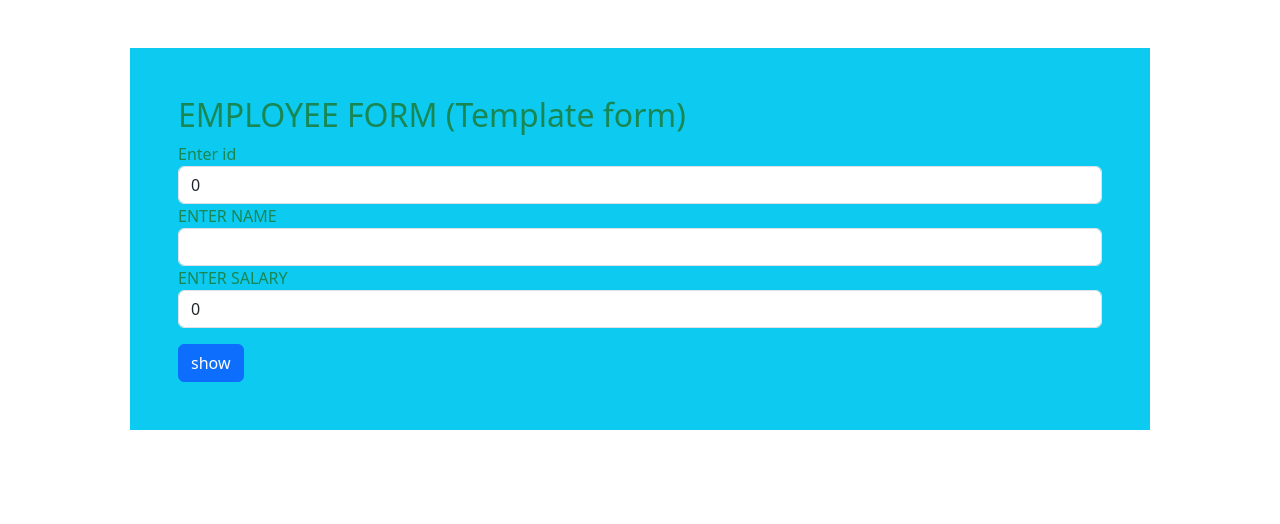
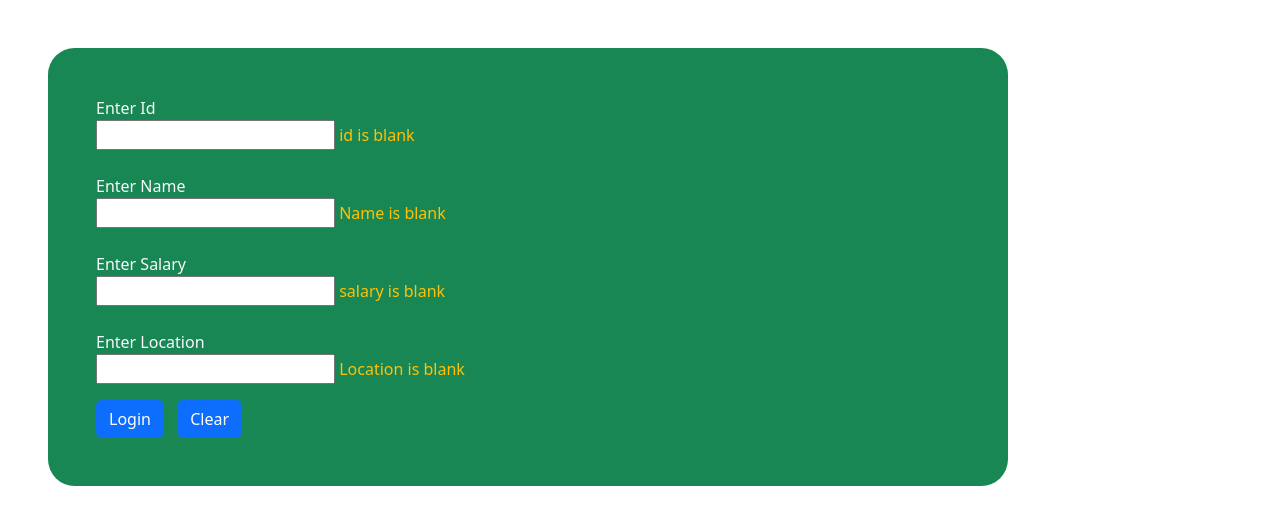
Before and after one commit to harins2009/angularapp1, an Angular app: page / in a window 1280 px wide. Shown: the top 524 px of the page. Built offline with nearby package versions, Linux system fonts and the light colour scheme.

Commit message:
Reactive web forms

```diff
--- a/src/app/app.component.html
+++ b/src/app/app.component.html
@@ -3,5 +3,6 @@
   <!-- <app-product></app-product> -->
  <!-- <app-calculator></app-calculator> -->
   <!-- <app-pipe-example></app-pipe-example> -->
-  <app-customer></app-customer>
+  <!-- <app-customer></app-customer> -->
+  <app-consumer></app-consumer>
 <router-outlet></router-outlet>
--- a/src/app/app.component.ts
+++ b/src/app/app.component.ts
@@ -7,10 +7,11 @@ import { CalculatorComponent } from './calculator/calculator.component';
 import { PipeExampleComponent } from "./pipe-example/pipe-example.component";
 import { PowerPipe } from './power.pipe';
 import { CustomerComponent } from "./customer/customer.component";
+import { ConsumerComponent } from './consumer/consumer.component';
 
 @Component({
   selector: 'app-root',
-  imports: [RouterOutlet, EmployeeComponent, UserComponent, ProductComponent, CalculatorComponent, PipeExampleComponent, CustomerComponent],
+  imports: [RouterOutlet, EmployeeComponent, UserComponent, ProductComponent, CalculatorComponent, PipeExampleComponent, CustomerComponent, ConsumerComponent],
   templateUrl: './app.component.html',
   styleUrl: './app.component.css'
 })
--- a/src/app/consumer/consumer.component.html
+++ b/src/app/consumer/consumer.component.html
@@ -1 +1,69 @@
-<p>consumer works!</p>
+<div>
+    <form class="container" class="bg-success text-light p-5 m-5 w-75" style="border-radius: 20pt;" [formGroup]="formgroup" >
+
+
+        <div class="form-group">
+            <label> Enter Id</label>
+            <br>
+            <input class="from-control" [formControl]="id">
+            <span [hidden]="!id.hasError('required')" class="text-warning">
+                id is blank
+            </span>
+            <span [hidden]="!id.hasError('minlength')" class="text-warning">
+                id must of minimum 3 digits
+            </span>
+            <span [hidden]="!id.hasError('maxlength')" class="text-warning">
+                id must of maximum 10 digits
+            </span>
+        </div>
+ <br>
+        <div class="form-group">
+            <label> Enter Name</label>
+            <br>
+            <input class="from-control" [formControl]="name">
+            <span [hidden]="!name.hasError('required')" class="text-warning">
+                Name is blank
+            </span>
+            <span [hidden]="!name.hasError('minlength')" class="text-warning">
+                Name must of minimum 5 characters
+            </span>
+            <span [hidden]="!name.hasError('maxlength')" class="text-warning">
+                id must of maximum 20 characters
+            </span>
+        </div>
+        <br>
+        <div class="form-group">
+            <label> Enter Salary</label>
+            <br>
+            <input class="from-control" [formControl]="salary">
+            <span [hidden]="!salary.hasError('required')" class="text-warning">
+                salary is blank
+            </span>
+            <span [hidden]="!salary.hasError('minlength')" class="text-warning">
+                id must of minimum 4 digits
+            </span>
+            <span [hidden]="!salary.hasError('maxlength')" class="text-warning">
+                id must of maximum 10 digits
+            </span>
+        </div>
+        <br>
+        <div class="form-group">
+            <label> Enter Location</label>
+            <br>
+            <input class="from-control" [formControl]="location">
+            <span [hidden]="!location.hasError('required')" class="text-warning">
+                Location is blank
+            </span>
+            <span [hidden]="!location.hasError('minlength')" class="text-warning">
+                Location must of minimum 5 characters
+            </span>
+            <span [hidden]="!location.hasError('maxlength')" class="text-warning">
+               Location must be of maximum 30  characters
+            </span>
+        </div>
+        <div class="mt-3">
+            <button type="submit" class="btn btn-primary">Login</button>
+            <button type="clear" class="btn btn-primary" style="margin-left :10pt;">Clear</button>
+        </div>
+    </form>
+</div>
--- a/src/app/consumer/consumer.component.ts
+++ b/src/app/consumer/consumer.component.ts
@@ -1,6 +1,8 @@
 import { CommonModule } from '@angular/common';
 import { Component } from '@angular/core';
-import { FormsModule, ReactiveFormsModule } from '@angular/forms';
+import { FormBuilder, FormControl, FormGroup, FormsModule, ReactiveFormsModule, Validators } from '@angular/forms';
+import { Consumer } from './model/consumer';
+import { TmplAstForLoopBlockEmpty } from '@angular/compiler';
 
 @Component({
   selector: 'app-consumer',
@@ -9,5 +11,25 @@ import { FormsModule, ReactiveFormsModule } from '@angular/forms';
   styleUrl: './consumer.component.css'
 })
 export class ConsumerComponent {
+  consumer:Consumer=new Consumer();
+  formgroup:FormGroup;
+  id:FormControl;
+  name:FormControl;
+  location:FormControl;
+  salary:FormControl;
+
+  constructor( private formbuilder:FormBuilder){
+    this.id=new FormControl('',[Validators.required, Validators.maxLength(10), Validators.minLength(3)])
+    this.name=new FormControl('',[Validators.required, Validators.maxLength(20), Validators.minLength(5)])
+    this.location=new FormControl('',[Validators.required, Validators.maxLength(30), Validators.minLength(5)])
+    this.salary=new FormControl('',[Validators.required, Validators.maxLength(10), Validators.minLength(5)])
+    this.formgroup=this.formbuilder.group({
+      id:this.id,
+      name:this.name,
+      salary:this.salary,
+      location:this.location
+    })
+  }
+
 
 }
--- /dev/null
+++ b/src/app/consumer/model/consumer.ts
@@ -0,0 +1,8 @@
+export class Consumer{
+    id:number=0;
+    name:string='';
+    location:string='';
+    salary:number=0;
+
+
+}
```
